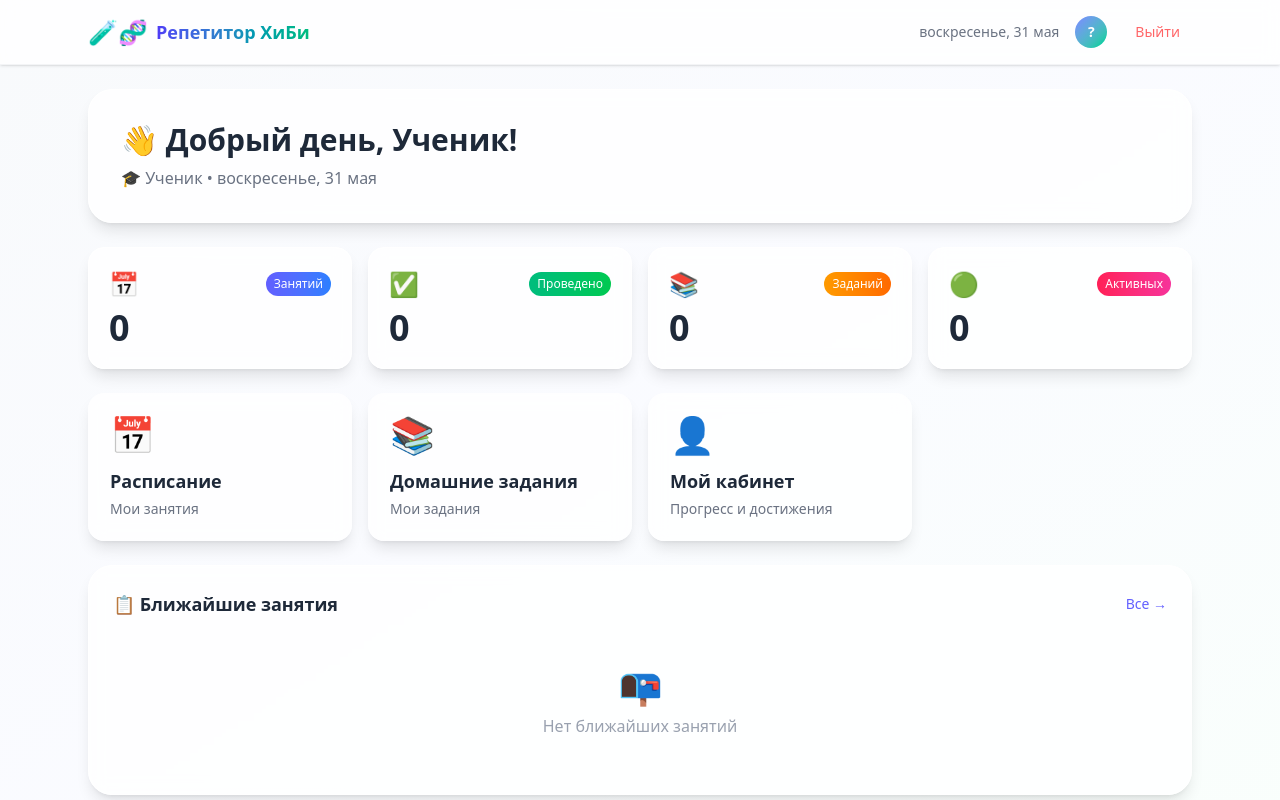
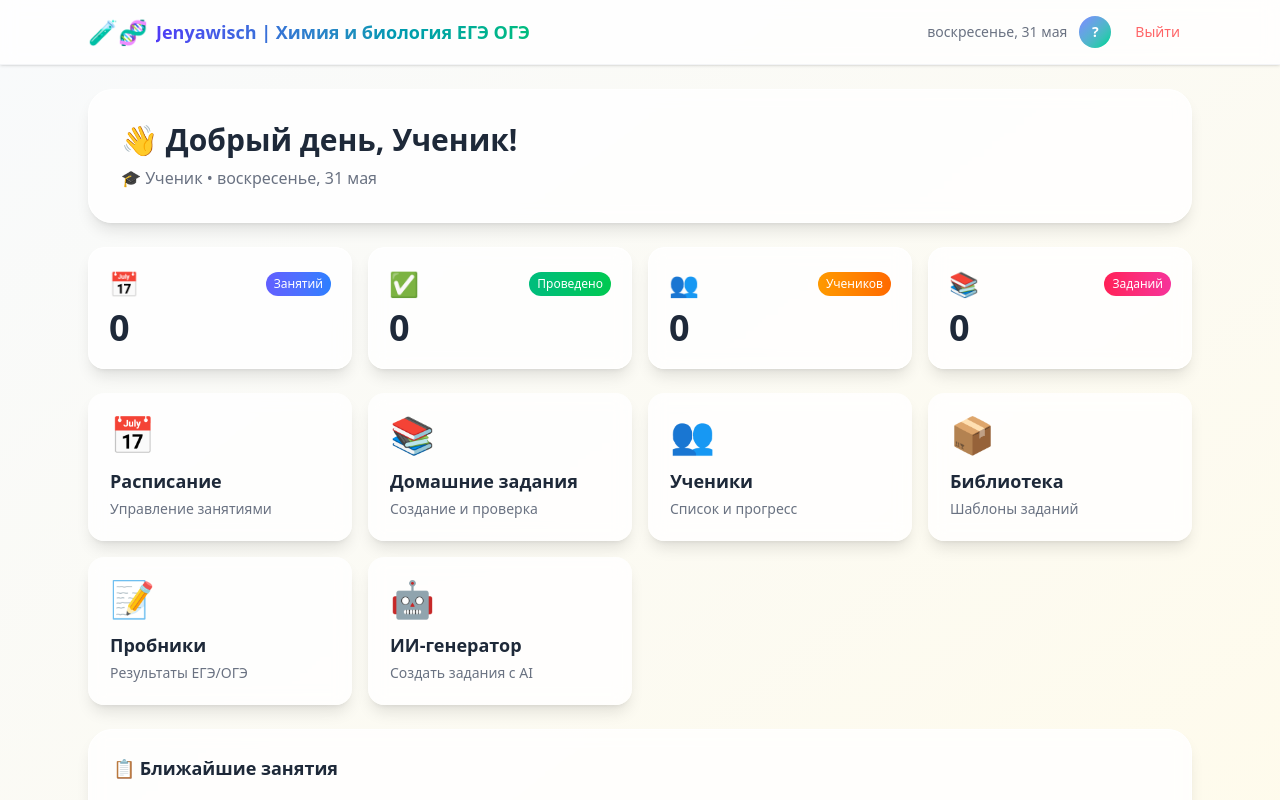
Before and after one commit to eugenefrance2017-crypto/tutor-platform, a Next.js app: page /dashboard in a window 1280 px wide. Shown: the top 800 px of the page. Built offline with nearby package versions, Linux system fonts and the light colour scheme.

Commit message:
update dashboard

```diff
--- a/src/app/dashboard/page.tsx
+++ b/src/app/dashboard/page.tsx
@@ -13,6 +13,18 @@ const firebaseConfig = {
 };
 const app = initializeApp(firebaseConfig); const db = getFirestore(app);
 
+function StudentLinks({ studentId }: { studentId: string }) {
+  const [profile, setProfile] = useState<any>(null);
+  useEffect(() => { if (!studentId) return; getDoc(doc(db, "profiles", studentId)).then((snap) => { if (snap.exists()) setProfile(snap.data()); }); }, [studentId]);
+  if (!profile || (!profile.zoom_link && !profile.board_link)) return null;
+  return (
+    <div className="flex gap-2 mt-2 pt-2 border-t border-gray-200">
+      {profile.zoom_link && <a href={profile.zoom_link} target="_blank" className="text-xs px-3 py-1.5 bg-blue-500 text-white rounded-lg hover:bg-blue-600">🎥 Zoom</a>}
+      {profile.board_link && <a href={profile.board_link} target="_blank" className="text-xs px-3 py-1.5 bg-purple-500 text-white rounded-lg hover:bg-purple-600">🖊️ Доска</a>}
+    </div>
+  );
+}
+
 function DashboardContent() {
   const searchParams = useSearchParams();
   const [uid, setUid] = useState(""); const [role, setRole] = useState("student");
@@ -23,7 +35,7 @@ function DashboardContent() {
   const [upcoming, setUpcoming] = useState<any[]>([]);
 
   useEffect(() => {
-    if (!uid || typeof window === "undefined") return;
+    if (!uid) return;
     localStorage.setItem("uid", uid); localStorage.setItem("role", role);
     getDoc(doc(db, "profiles", uid)).then((snap) => { if (snap.exists()) setProfile(snap.data()); });
     const isTutor = role === "tutor";
@@ -36,23 +48,17 @@ function DashboardContent() {
   const isTutor = role === "tutor";
 
   return (
-    <div className="min-h-screen bg-gradient-to-br from-slate-50 via-indigo-50/30 to-emerald-50/30">
+    <div className="min-h-screen bg-gradient-to-br from-slate-50 to-amber-50">
       <nav className="bg-white/80 backdrop-blur shadow-sm border-b border-gray-100 sticky top-0 z-10">
         <div className="max-w-6xl mx-auto px-4 sm:px-6 h-16 flex items-center justify-between">
           <Link href={`/dashboard?uid=${uid}&role=${role}`} className="flex items-center gap-2">
             <span className="text-2xl">🧪🧬</span>
-            <span className="text-lg font-bold bg-gradient-to-r from-indigo-600 to-emerald-500 bg-clip-text text-transparent hidden sm:block">Репетитор ХиБи</span>
+            <span className="text-lg font-bold bg-gradient-to-r from-indigo-600 to-emerald-500 bg-clip-text text-transparent hidden sm:block">Jenyawisch | Химия и биология ЕГЭ ОГЭ</span>
           </Link>
-          <div className="flex items-center gap-3 sm:gap-4">
+          <div className="flex items-center gap-3">
             <span className="text-sm text-gray-500 hidden sm:block">{today}</span>
-            <Link href={`/profile?uid=${uid}&role=${role}`}>
-              <div className="w-8 h-8 bg-gradient-to-br from-indigo-400 to-emerald-400 rounded-full flex items-center justify-center text-white text-sm font-bold cursor-pointer hover:scale-110 transition">
-                {profile?.full_name?.[0]?.toUpperCase() || "?"}
-              </div>
-            </Link>
-            <form action="/auth/signout" method="post">
-              <button className="text-sm text-red-400 hover:text-red-600 transition px-3 py-1.5 rounded-lg hover:bg-red-50">Выйти</button>
-            </form>
+            <Link href={`/profile?uid=${uid}&role=${role}`}><div className="w-8 h-8 bg-gradient-to-br from-indigo-400 to-emerald-400 rounded-full flex items-center justify-center text-white text-sm font-bold">{profile?.full_name?.[0]?.toUpperCase() || "?"}</div></Link>
+            <form action="/auth/signout" method="post"><button className="text-sm text-red-400 hover:text-red-600 px-3 py-1.5 rounded-lg hover:bg-red-50">Выйти</button></form>
           </div>
         </div>
       </nav>
@@ -64,13 +70,7 @@ function DashboardContent() {
         </div>
 
         <div className="grid grid-cols-2 sm:grid-cols-4 gap-4">
-          {[
-            { label: "Занятий", value: stats.lessons, icon: "📅", color: "from-indigo-500 to-blue-500" },
-            { label: "Проведено", value: stats.completed, icon: "✅", color: "from-emerald-500 to-green-500" },
-            ...(isTutor
-              ? [{ label: "Учеников", value: stats.students, icon: "👥", color: "from-amber-500 to-orange-500" }, { label: "Заданий", value: stats.homeworks, icon: "📚", color: "from-rose-500 to-pink-500" }]
-              : [{ label: "Заданий", value: stats.homeworks, icon: "📚", color: "from-amber-500 to-orange-500" }, { label: "Активных", value: stats.activeHw, icon: "🟢", color: "from-rose-500 to-pink-500" }]),
-          ].map((stat) => (
+          {[{ label: "Занятий", value: stats.lessons, icon: "📅", color: "from-indigo-500 to-blue-500" }, { label: "Проведено", value: stats.completed, icon: "✅", color: "from-emerald-500 to-green-500" }, { label: "Учеников", value: stats.students, icon: "👥", color: "from-amber-500 to-orange-500" }, { label: "Заданий", value: stats.homeworks, icon: "📚", color: "from-rose-500 to-pink-500" }].map((stat) => (
             <div key={stat.label} className="bg-white/80 backdrop-blur rounded-2xl p-4 sm:p-5 shadow-lg border border-white hover:scale-[1.02] transition">
               <div className="flex items-center justify-between mb-2"><span className="text-2xl">{stat.icon}</span><span className={`text-xs font-medium px-2 py-1 rounded-full bg-gradient-to-r ${stat.color} text-white`}>{stat.label}</span></div>
               <p className="text-3xl sm:text-4xl font-bold text-gray-800">{stat.value}</p>
@@ -80,13 +80,14 @@ function DashboardContent() {
 
         <div className="grid grid-cols-1 sm:grid-cols-2 lg:grid-cols-4 gap-4">
           {[
-            { href: `/schedule?uid=${uid}&role=${role}`, icon: "📅", title: "Расписание", desc: isTutor ? "Управление занятиями" : "Мои занятия", color: "hover:border-indigo-300" },
-            { href: `/homeworks?uid=${uid}&role=${role}`, icon: "📚", title: "Домашние задания", desc: isTutor ? "Создание и проверка" : "Мои задания", color: "hover:border-amber-300" },
-            ...(isTutor
-              ? [{ href: `/students?uid=${uid}&role=${role}`, icon: "👥", title: "Ученики", desc: "Список и прогресс", color: "hover:border-emerald-300" }, { href: `/library?uid=${uid}&role=${role}`, icon: "📦", title: "Библиотека", desc: "Шаблоны заданий", color: "hover:border-purple-300" }]
-              : [{ href: `/profile?uid=${uid}&role=${role}`, icon: "👤", title: "Мой кабинет", desc: "Прогресс и достижения", color: "hover:border-purple-300" }]),
+            { href: `/schedule?uid=${uid}&role=${role}`, icon: "📅", title: "Расписание", desc: "Управление занятиями" },
+            { href: `/homeworks?uid=${uid}&role=${role}`, icon: "📚", title: "Домашние задания", desc: "Создание и проверка" },
+            { href: `/students?uid=${uid}&role=${role}`, icon: "👥", title: "Ученики", desc: "Список и прогресс" },
+            { href: `/library?uid=${uid}&role=${role}`, icon: "📦", title: "Библиотека", desc: "Шаблоны заданий" },
+            { href: `/exam-trials?uid=${uid}&role=${role}`, icon: "📝", title: "Пробники", desc: "Результаты ЕГЭ/ОГЭ" },
+            { href: `/ai-generator?uid=${uid}&role=${role}`, icon: "🤖", title: "ИИ-генератор", desc: "Создать задания с AI" },
           ].map((card) => (
-            <Link key={card.href} href={card.href} className={`bg-white/80 backdrop-blur rounded-2xl p-5 shadow-lg border-2 border-transparent ${card.color} transition hover:shadow-xl`}>
+            <Link key={card.href} href={card.href} className="bg-white/80 backdrop-blur rounded-2xl p-5 shadow-lg border-2 border-transparent hover:border-indigo-300 transition hover:shadow-xl">
               <span className="text-4xl mb-3 block">{card.icon}</span>
               <h3 className="text-lg font-semibold text-gray-800">{card.title}</h3>
               <p className="text-sm text-gray-500 mt-1">{card.desc}</p>
@@ -95,16 +96,14 @@ function DashboardContent() {
         </div>
 
         <div className="bg-white/80 backdrop-blur rounded-3xl shadow-lg p-6 border border-white">
-          <div className="flex items-center justify-between mb-4">
-            <h2 className="text-lg font-semibold text-gray-800">📋 Ближайшие занятия</h2>
-            <Link href={`/schedule?uid=${uid}&role=${role}`} className="text-sm text-indigo-500 hover:text-indigo-700 transition">Все →</Link>
-          </div>
+          <h2 className="text-lg font-semibold text-gray-800 mb-4">📋 Ближайшие занятия</h2>
           {upcoming.length > 0 ? (
             <div className="space-y-3">
               {upcoming.map((l: any, i: number) => (
                 <div key={i} className={`flex items-center justify-between p-4 rounded-2xl border-l-4 ${l.subject === "chemistry" ? "border-l-indigo-500 bg-indigo-50/50" : "border-l-emerald-500 bg-emerald-50/50"}`}>
-                  <div className="flex items-center gap-3"><span className="text-xl">{l.subject === "chemistry" ? "🧪" : "🧬"}</span><div><p className="font-medium text-gray-800">{l.subject === "chemistry" ? "Химия" : "Биология"}</p><p className="text-sm text-gray-500">{isTutor ? `👤 ${l.student_name || l.student_id}` : "🧑‍🏫 Ваш репетитор"}</p></div></div>
-                  <div className="text-right"><p className="font-medium text-gray-700">{new Date(l.start_time).toLocaleDateString("ru-RU", { day: "numeric", month: "long" })}</p><p className="text-sm text-gray-500">{new Date(l.start_time).toLocaleTimeString("ru-RU", { hour: "2-digit", minute: "2-digit" })} – {new Date(l.end_time).toLocaleTimeString("ru-RU", { hour: "2-digit", minute: "2-digit" })}</p></div>
+                  <div className="flex items-center gap-3"><span className="text-xl">{l.subject === "chemistry" ? "🧪" : "🧬"}</span><div><p className="font-medium text-gray-800">{l.subject === "chemistry" ? "Химия" : "Биология"}</p><p className="text-sm text-gray-500">{isTutor ? `👤 ${l.student_name || l.student_id}` : "🧑‍🏫 Репетитор"}</p></div></div>
+                  <div className="text-right"><p className="font-medium">{new Date(l.start_time).toLocaleDateString("ru-RU", { day: "numeric", month: "long" })}</p><p className="text-sm text-gray-500">{new Date(l.start_time).toLocaleTimeString("ru-RU", { hour: "2-digit", minute: "2-digit" })}</p></div>
+                  {isTutor && l.student_id && <StudentLinks studentId={l.student_id} />}
                 </div>
               ))}
             </div>
```
